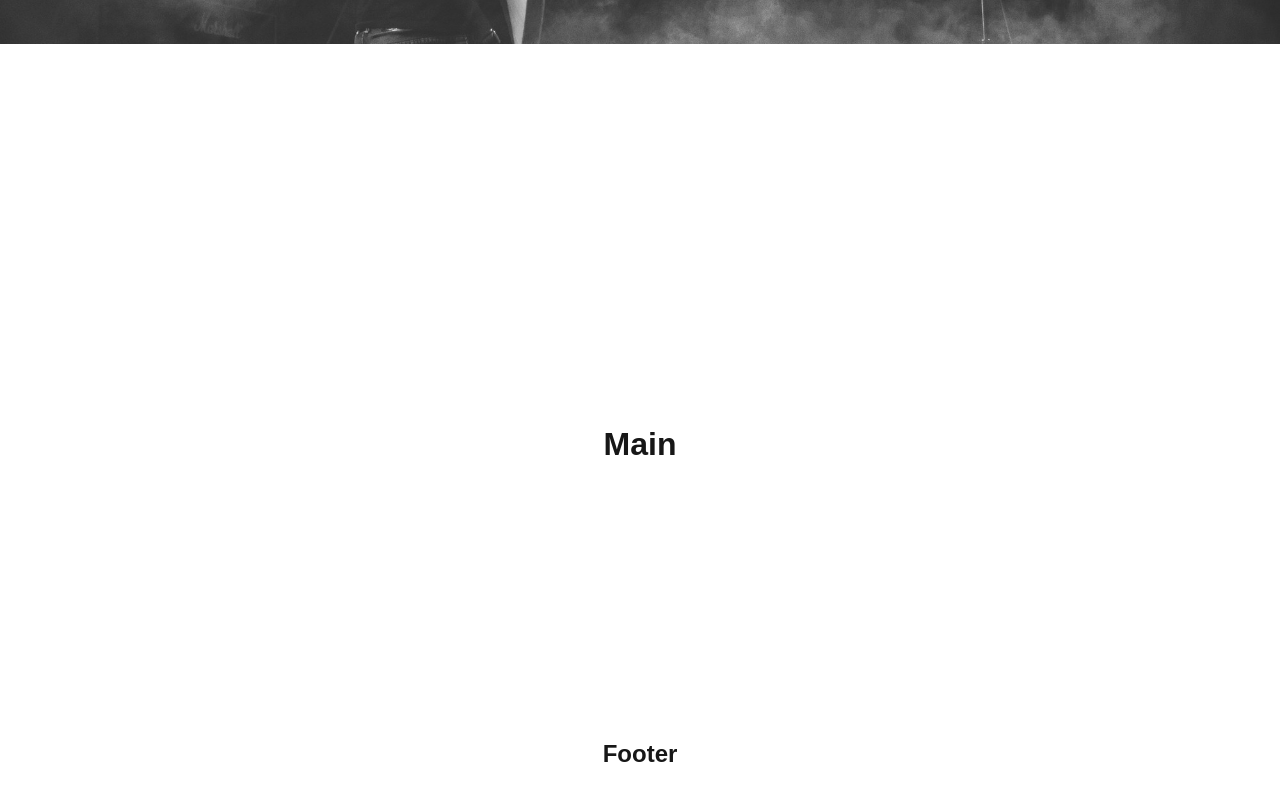
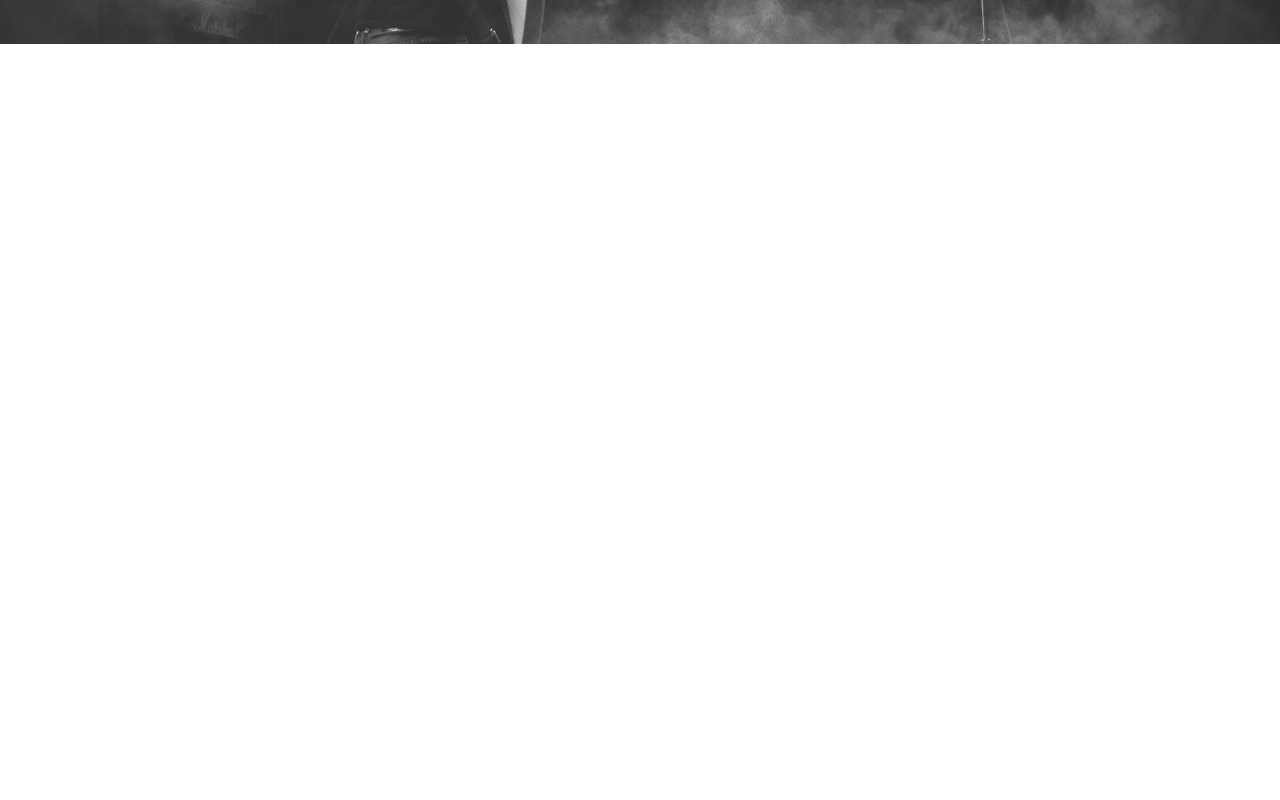
Before and after one commit to Zipudhe/angela_velloso_site, a Next.js app: page / in a window 1280 px wide. Shown: the part 220-1020 px from the top of the page. Built offline with nearby package versions, Linux system fonts and the light colour scheme.

Commit message:
feat: Typograph element
create a dynamic Text element to be used throughout the applicationx

```diff
--- a/src/app/page.tsx
+++ b/src/app/page.tsx
@@ -2,16 +2,17 @@
 
 import { ApplicationTheme } from "@/libs/theme";
 import styles from "./page.module.css";
+import { TypographParagraph } from '../components/Typograph'
 
 export default function Home() {
   return (
     <ApplicationTheme>
       <div className={styles.page}>
         <main className={styles.main}>
-          <h1> Main </h1>
+          <TypographParagraph style={{ fontWeight: 'bold' }} as="p" > Main </TypographParagraph>
         </main>
         <footer className={styles.footer}>
-          <h2> Footer </h2>
+          <TypographParagraph as="h1" > Footer </TypographParagraph>
         </footer>
       </div>
     </ApplicationTheme>
--- a/src/components/Typograph/index.tsx
+++ b/src/components/Typograph/index.tsx
@@ -5,20 +5,51 @@
 //
 //
 // # Span, Paragraph e legendas podem ser um Component só utilizando a técnica de DynamicComponent
-import { ReactNode, FC } from 'react'
-import { styled, css, } from 'styled-components'
+import { ReactNode, FC, HTMLAttributes } from 'react'
+import { styled, css, RuleSet } from 'styled-components'
 
-const BaseStyledTypograph = styled.div``
+type TextTypes = 'h1' | 'h2' | 'h3' | 'h4' | 'span' | 'p'
+
+const BaseStyledTypograph = styled.p`
+  color: red;
+`
 
 type TypographProps = {
-  props: string,
+  as: TextTypes,
+  props?: HTMLAttributes<HTMLElement>,
   children: ReactNode
 }
 
-export const DynamicTypograph: FC<TypographProps> = ({ children }) => {
+const BaseTextStyle = css`
+  color: #FFF;
+  letter-spacing: 0.5rem;
+  line-height: 155%;
+`
+
+const GetTextProperties: (type: TextTypes) => RuleSet<object> = (type) => {
+  const fontSizes = {
+    'h1': '64px',
+    'h2': '56px',
+    'h3': '48px',
+    'h4': '32px',
+    'p': '18px',
+    'span': '18px',
+  }
+  return css`
+    font-size: ${fontSizes[type]}
+`
+}
+
+export const DynamicTypograph: FC<TypographProps> = ({ children, props, as = 'p' }) => {
   return (
-    <BaseStyledTypograph>
+    <BaseStyledTypograph as={as} {...props}>
       {children}
     </BaseStyledTypograph>
   )
 }
+
+
+export const TypographParagraph = styled(DynamicTypograph)`
+  ${BaseTextStyle}
+  ${props => GetTextProperties(props.as)}
+`
```
